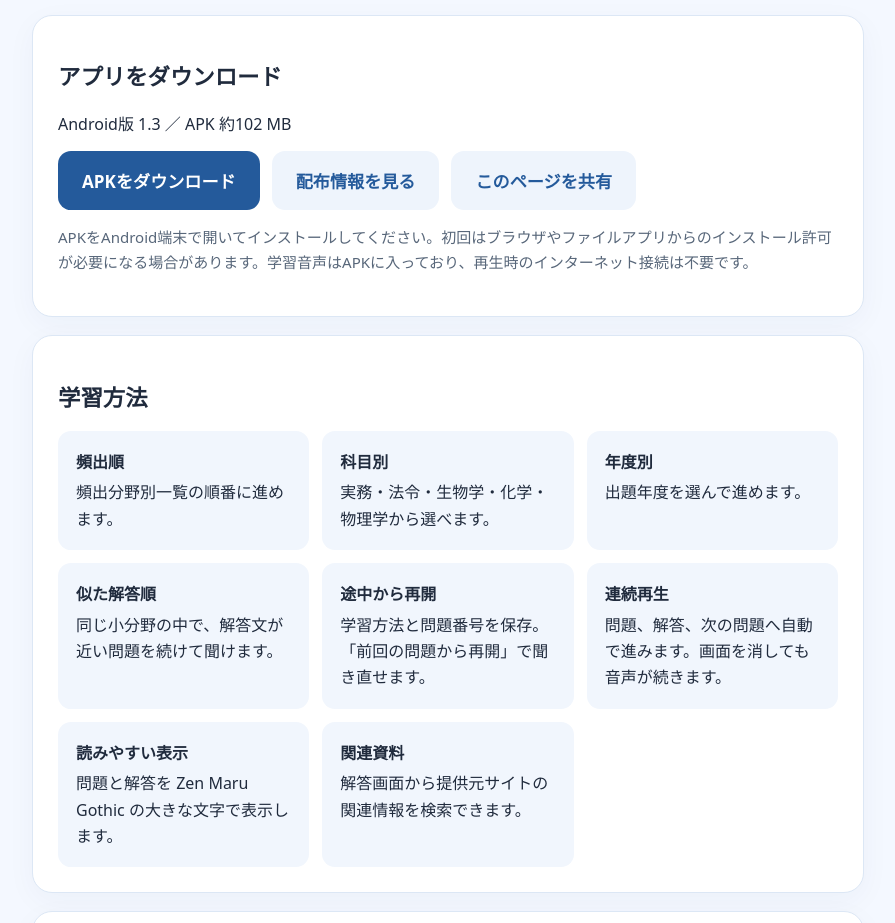
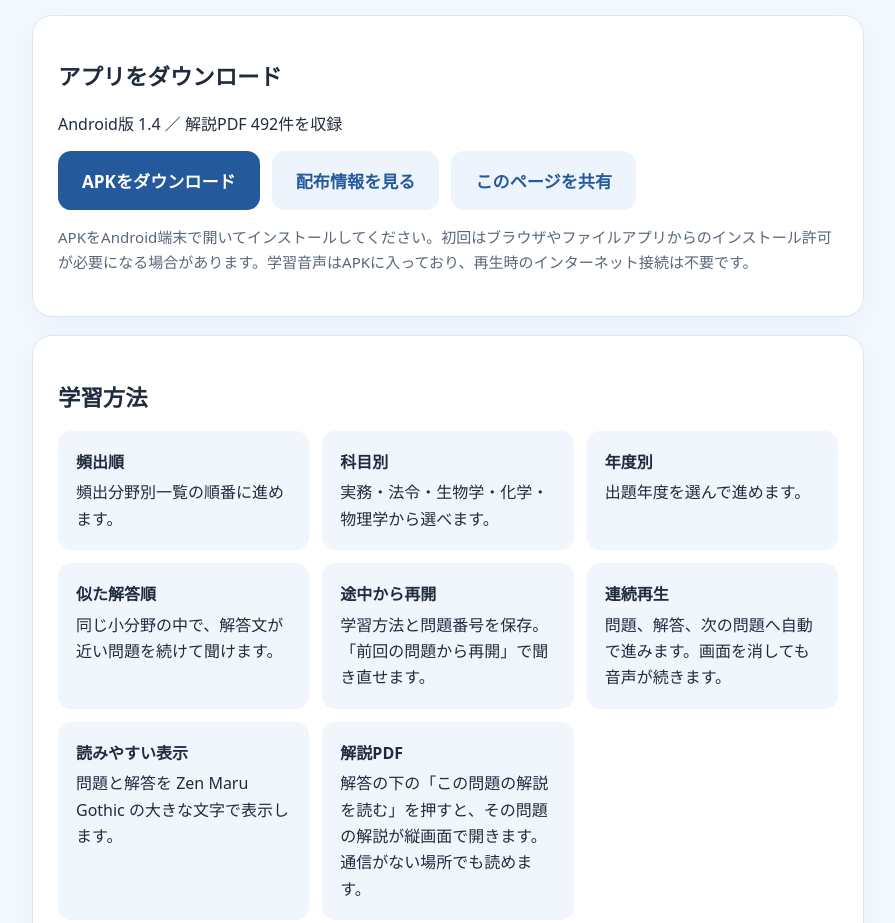
Before and after one commit to ZAKKAZKAZ/ri-exam-audio, a plain HTML site: page index.html in a window 1280 px wide. Shown: the part 339-1262 px from the top of the page, without its empty margins (192-1087 px from the left). Drawn offline with Linux system fonts and the light colour scheme.

Commit message:
Publish download information for offline study PDFs

```diff
--- a/index.html
+++ b/index.html
@@ -29,7 +29,7 @@
   </header>
   <section class="card">
     <h2>アプリをダウンロード</h2>
-    <p>Android版 1.3 ／ APK 約102 MB</p>
+    <p>Android版 1.4 ／ 解説PDF 492件を収録</p>
     <div class="actions">
       <a class="button" href="https://github.com/ZAKKAZKAZ/ri-exam-audio/releases/download/v1.1/RI_Kakomon_Audio_1.1.apk">APKをダウンロード</a>
       <a class="button secondary" href="https://github.com/ZAKKAZKAZ/ri-exam-audio/releases/tag/v1.1">配布情報を見る</a>
@@ -47,7 +47,7 @@
       <div><strong>途中から再開</strong>学習方法と問題番号を保存。「前回の問題から再開」で聞き直せます。</div>
       <div><strong>連続再生</strong>問題、解答、次の問題へ自動で進みます。画面を消しても音声が続きます。</div>
       <div><strong>読みやすい表示</strong>問題と解答を Zen Maru Gothic の大きな文字で表示します。</div>
-      <div><strong>関連資料</strong>解答画面から提供元サイトの関連情報を検索できます。</div>
+      <div><strong>解説PDF</strong>解答の下の「この問題の解説を読む」を押すと、その問題の解説が縦画面で開きます。通信がない場所でも読めます。</div>
     </div>
   </section>
   <section class="card">
```
